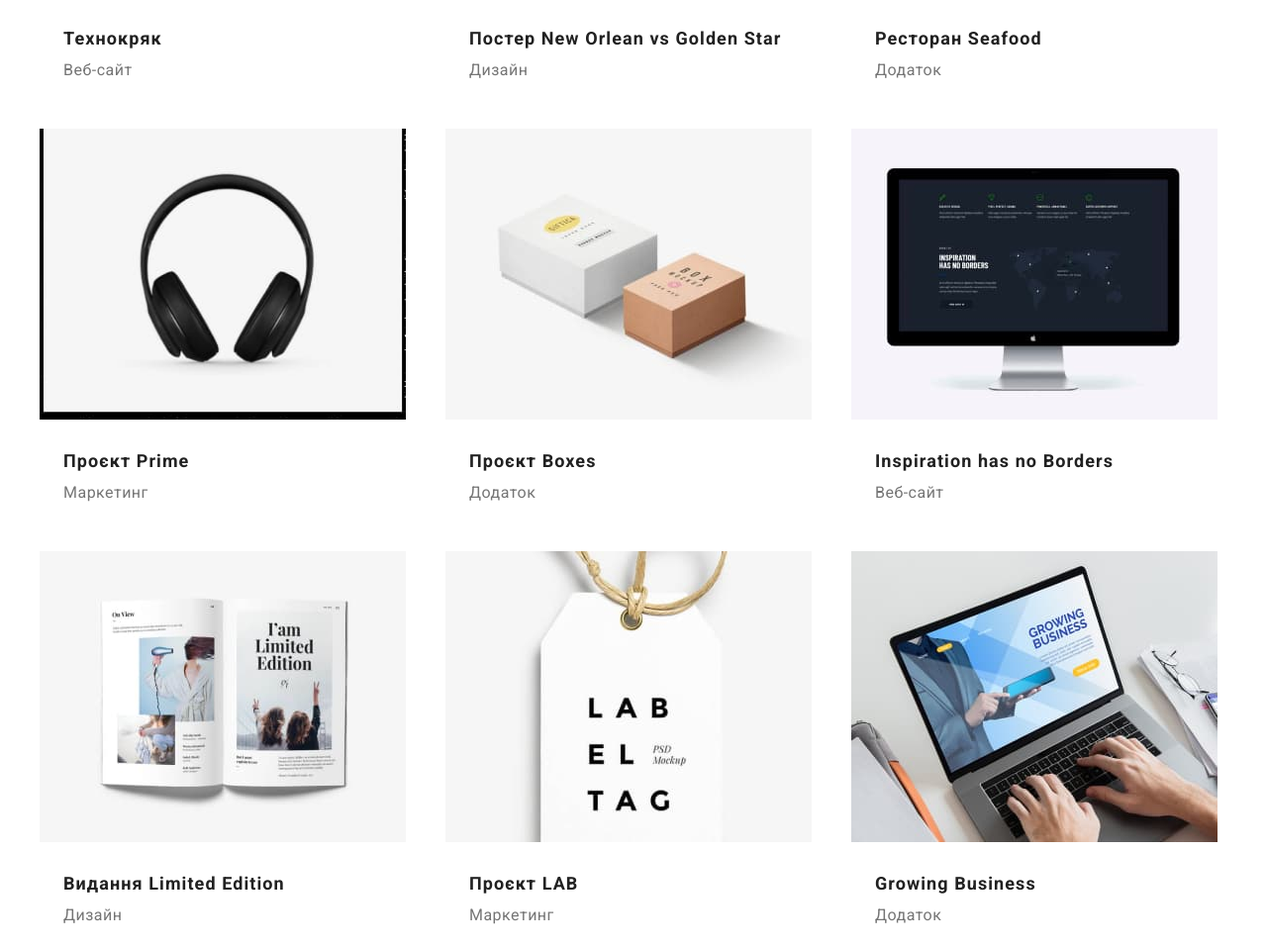
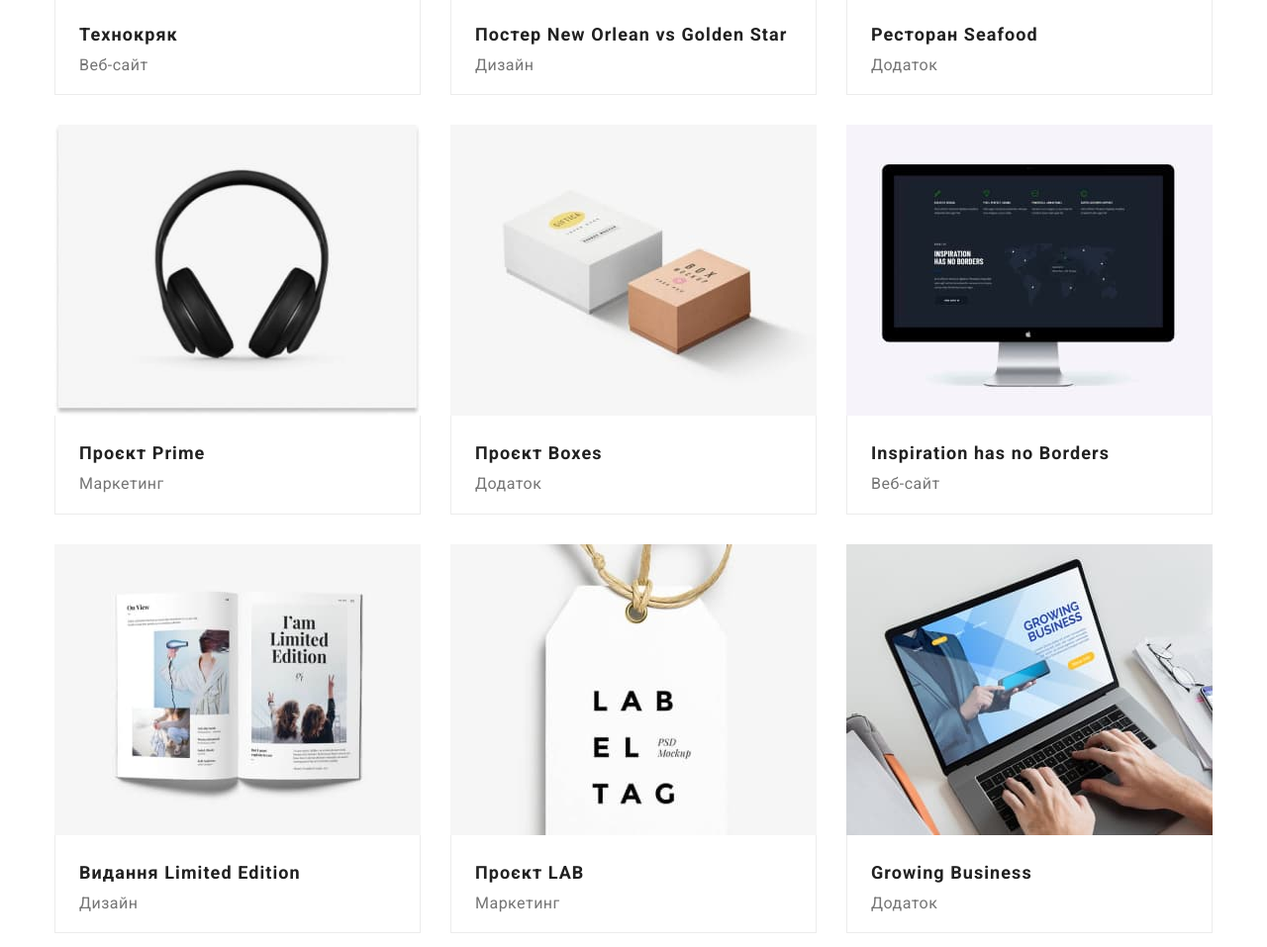
Before and after one commit to RevaDaryna/goit-markup-hw-03, a plain HTML site: page portfolio.html in a window 1280 px wide. Shown: the part 560-1517 px from the top of the page at 99% size. Drawn offline with nearby package versions, Linux system fonts and the light colour scheme.

Commit message:
add changed

```diff
--- a/css/style.css
+++ b/css/style.css
@@ -1,3 +1,5 @@
+@import 'node_modules/modern-normalize/modern-normalize.css';
+
 :root {
   --color-bg-action: #2196F3;
   --color-bg-button-active: #188CE8;
@@ -14,6 +16,8 @@
 
   --line-color: #ECECEC;
   --footer-address-color: rgba(255, 255, 255, 0.6);
+
+  --card-set-gap: 30px;
 }
 
 body {
@@ -43,10 +47,6 @@ li {
   margin: 0;
 }
 
-.list {
-  list-style-type: none;
-}
-
 .visually-hidden {
   position: absolute;
   white-space: nowrap;
@@ -60,11 +60,13 @@ li {
   margin: -1px;
 }
 
+.section {
+  margin-bottom: 94px;
+}
 
 .header {
   padding-top: 24px;
   padding-bottom: 25px;
-  margin-bottom: 94px;
   border-bottom: 1px solid var(--line-color);
 }
 
@@ -96,7 +98,7 @@ li {
   font-family: 'Raleway' , sans-serif;
   font-weight: 700;
   font-size: 26px;
-  line-height: 1.192;
+  line-height: 1.19;
   text-decoration: none;
 }
 
@@ -106,7 +108,7 @@ li {
 
 .e-mail {
   font-size: 14px;
-  line-height: 1.142;
+  line-height: 1.14;
   letter-spacing: 0.02em;
   color: var(--color-secondary);
   text-decoration: none;
@@ -114,7 +116,7 @@ li {
 
 .tel {
   font-size: 14px;
-  line-height: 1.142;
+  line-height: 1.14;
   letter-spacing: 0.02em;
   color: var(--color-secondary);
   text-decoration: none;
@@ -122,10 +124,14 @@ li {
 
 .header-link {
   font-size: 14px;
-  line-height: 1.142;
+  line-height: 1.14;
   letter-spacing: 0.02em;
   color: var(--color-primary);
   text-decoration: none;
+}
+
+.current-link {
+  color: var(--color-bg-action);
 }
 
 .header-link:hover,
@@ -152,7 +158,6 @@ li {
 .head-section{
   background-color: var(--dark-bg-color);
   padding: 200px 0px;
-  margin-bottom: 94px;
 }
 
 .head-button {
@@ -183,7 +188,7 @@ li {
 .head-title {
   font-weight: 900;
   font-size: 44px;
-  line-height: 1.3636;
+  line-height: 1.36;
   text-align: center;
   letter-spacing: 0.06em;
   text-transform: uppercase;
@@ -196,15 +201,10 @@ li {
 .section-title {
   font-weight: 700;
   font-size: 36px;
-  line-height: 1.166;
+  line-height: 1.17;
   text-align: center;
   color: var(--color-primary);
   margin: 0 0 50px;
-}
-
-.section-advantages {
-  margin-bottom: 94px;
-
 }
 
 .section-list {
@@ -216,7 +216,7 @@ li {
 .section-advantages-title {
   font-weight: 700;
   font-size: 14px;
-  line-height: 1.142;
+  line-height: 1.14;
   text-transform: uppercase;
   color: var(--color-primary);
   margin: 0 0 10px;
@@ -225,14 +225,10 @@ li {
 .section-advantages-text {
   font-weight: 400;
   font-size: 14px;
-  line-height: 1.714;
+  line-height: 1.71;
   color: var(--color-secondary);
   width: 270px;
   margin: 0;
-}
-
-.section-work {
-  margin-bottom: 94px ;
 }
 
 .section-work-img {
@@ -260,7 +256,7 @@ li {
 
 .section-team-name {
   font-size: 16px;
-  line-height: 1.1875;
+  line-height: 1.19;
   text-align: center;
   color: var(--color-primary);
   margin: 0 0 10px;
@@ -269,7 +265,7 @@ li {
 .section-team-profession {
   font-weight: 400;
   font-size: 16px;
-  line-height: 1.1875;
+  line-height: 1.19;
   text-align: center;
   color: var(--color-secondary);
   margin: 0;
@@ -284,7 +280,7 @@ li {
   font-family: 'Raleway', sans-serif;
   font-weight: 700;
   font-size: 26px;
-  line-height: 1.192;
+  line-height: 1.19;
   color: var(--color-invert);
   text-decoration: none;
 }
@@ -293,7 +289,7 @@ li {
   font-style: normal;
   font-weight: 400;
   font-size: 14px;
-  line-height: 1.714;
+  line-height: 1.71;
   color: var(--color-invert);
   text-decoration: none;
 }
@@ -302,7 +298,7 @@ li {
   font-style: normal;
   font-weight: 400;
   font-size: 14px;
-  line-height: 1.714;
+  line-height: 1.71;
   color: var(--footer-address-color);
   text-decoration: none;
 }
@@ -311,38 +307,24 @@ li {
   font-style: normal;
   font-weight: 400;
   font-size: 14px;
-  line-height: 1.714;
+  line-height: 1.71;
   color: var(--footer-address-color);
   text-decoration: none;
 }
 
 .footer-list {
-  margin-bottom: 9px;
-  margin-top: 20px;
+  margin: 20px 0 9px;
 }
 
 .footer-list:last-child {
   margin-bottom: 0;
 }
 
-.progects-list {
+.filter-list {
   display: flex;
-  flex-wrap: wrap;
-  gap: 30px;
-}
-
-.section-portfolio-progect {
-  flex-basis: calc(100% / 3 - 20px);
-}
-
-.section-portfolio {
-  margin-bottom: 94px;
-}
-
-.section-portfolio-img {
-  width: 370px ;
-  height: 294px;
-  margin-bottom: 20px;
+  gap: 8px;
+  justify-content: center;
+  margin-bottom: 50px;
 }
 
 .filter {
@@ -369,8 +351,11 @@ li {
   cursor: pointer;
 }
 
-.current-link {
-  color: var(--color-bg-action);
+.projects-list {
+  display: flex;
+  flex-wrap: wrap;
+  margin-left: calc(-1 * var(--card-set-gap));
+  margin-top: calc(-1 * var(--card-set-gap));
 }
 
 .section-portfolio-title {
@@ -379,20 +364,38 @@ li {
   line-height: 2;
   letter-spacing: 0.06em;
   color: var(--color-primary);
-  margin: 0 24px 4px;
+  margin: 0 0 4px;
 }
 
 .sectoin-portfolio-text {
   font-weight: 400;
   font-size: 16px;
-  line-height: 1,875;
+  line-height: 1,88;
   color: var(--color-secondary);
-  margin: 0 24px 20px;
+  margin: 0;;
 }
 
-.filter-list {
-  display: flex;
-  gap: 8px;
-  justify-content: center;
-  margin-bottom: 50px;
+.section-portfolio-img {
+  display: block;
+  max-width: 100%;
+  height: auto;
+  width: 370px;
+  height: 294px;
 }
+
+.section-portfolio-progect {
+  flex-basis: calc(100% / 3 - var(--card-set-gap));
+  margin-left: var(--card-set-gap);
+  margin-top: var(--card-set-gap);
+}
+
+.card {
+  width: 370px;
+}
+
+
+.card-content {
+  padding: 20px 24px;
+  border: 1px solid var(--line-color);
+  border-top: none;
+}
--- a/portfolio.html
+++ b/portfolio.html
@@ -15,7 +15,7 @@
 </head>
 <body>
 
-    <header class="header">
+    <header class="header section">
         <div class="container">
             <div class="header-container">
                 <nav class="header-nav">
@@ -35,7 +35,7 @@
     </header>
 
     <main>
-        <section class="section-portfolio">
+        <section class="section">
             <div class="container">
                 <h1 class="visually-hidden">Портфоліо</h1>
                 <ul class="filter-list">
@@ -60,59 +60,113 @@
                     </li>
                 </ul>
 
-                <ul class="progects-list">
+                <ul class="projects-list">
                     <li class="section-portfolio-progect">
-                        <img src="./images/progects/portfolio(1).jpg" alt="Ноутбук із веб-сайтом" class="section-portfolio-img">
-                        <h4 class="section-portfolio-title">Технокряк</h4>
+                        <article class="card">
+                            <div class="card-thumb">
+                                <img src="./images/projects/portfolio(1).jpg" alt="Ноутбук із веб-сайтом" class="section-portfolio-img">
+                            </div>
+                            <div class="card-content">
+                                <h2 class="section-portfolio-title">Технокряк</h2>
                                 <p class="sectoin-portfolio-text">Веб-сайт</p>
+                            </div>
+                        </article>
                     </li>
 
                     <li class="section-portfolio-progect">
-                        <img src="./images/progects/portfolio(2).jpg" alt="Постер із волейболістами" class="section-portfolio-img">
-                        <h4 class="section-portfolio-title">Постер New Orlean vs Golden Star</h4>
+                        <article class="card">
+                            <div class="card-thumb">
+                                <img src="./images/projects/portfolio(2).jpg" alt="Ноутбук із веб-сайтом" class="section-portfolio-img">
+                            </div>
+                            <div class="card-content">
+                                <h2 class="section-portfolio-title">Постер New Orlean vs Golden Star</h2>
                                 <p class="sectoin-portfolio-text">Дизайн</p>
+                            </div>
+                        </article>
                     </li>
 
                     <li class="section-portfolio-progect">
-                        <img src="./images/progects/portfolio(3).jpg" alt="Постер ресторану" class="section-portfolio-img">
-                        <h4 class="section-portfolio-title">Ресторан Seafood</h4>
+                        <article class="card">
+                            <div class="card-thumb">
+                                <img src="./images/projects/portfolio(3).jpg" alt="Ноутбук із веб-сайтом" class="section-portfolio-img">
+                            </div>
+                            <div class="card-content">
+                                <h2 class="section-portfolio-title">Ресторан Seafood</h2>
                                 <p class="sectoin-portfolio-text">Додаток</p>
+                            </div>
+                        </article>
                     </li>
 
                     <li class="section-portfolio-progect">
-                        <img src="./images/progects/portfolio(4).jpg" alt="Навушники" class="section-portfolio-img">
-                        <h4 class="section-portfolio-title">Проєкт Prime</h4>
+                        <article class="card">
+                            <div class="card-thumb">
+                                <img src="./images/projects/portfolio(4).jpg" alt="Ноутбук із веб-сайтом" class="section-portfolio-img">
+                            </div>
+                            <div class="card-content">
+                                <h2 class="section-portfolio-title">Проєкт Prime</h2>
                                 <p class="sectoin-portfolio-text">Маркетинг</p>
+                            </div>
+                        </article>
                     </li>
 
                     <li class="section-portfolio-progect">
-                        <img src="./images/progects/portfolio(5).jpg" alt="Дві коробки" class="section-portfolio-img">
-                        <h4 class="section-portfolio-title">Проєкт Boxes</h4>
+                        <article class="card">
+                            <div class="card-thumb">
+                                <img src="./images/projects/portfolio(5).jpg" alt="Ноутбук із веб-сайтом" class="section-portfolio-img">
+                            </div>
+                            <div class="card-content">
+                                <h2 class="section-portfolio-title">Проєкт Boxes</h2>
                                 <p class="sectoin-portfolio-text">Додаток</p>
+                            </div>
+                        </article>
                     </li>
 
                     <li class="section-portfolio-progect">
-                        <img src="./images/progects/portfolio(6).jpg" alt="Комп'ютер" class="section-portfolio-img">
-                        <h4 class="section-portfolio-title">Inspiration has no Borders</h4>
+                        <article class="card">
+                            <div class="card-thumb">
+                                <img src="./images/projects/portfolio(6).jpg" alt="Ноутбук із веб-сайтом" class="section-portfolio-img">
+                            </div>
+                            <div class="card-content">
+                                <h2 class="section-portfolio-title">Inspiration has no Borders</h2>
                                 <p class="sectoin-portfolio-text">Веб-сайт</p>
+                            </div>
+                        </article>
                     </li>
 
                     <li class="section-portfolio-progect">
-                        <img src="./images/progects/portfolio(7).jpg" alt="Журнал" class="section-portfolio-img">
-                        <h4 class="section-portfolio-title">Видання Limited Edition</h4>
+                        <article class="card">
+                            <div class="card-thumb">
+                                <img src="./images/projects/portfolio(7).jpg" alt="Ноутбук із веб-сайтом" class="section-portfolio-img">
+                            </div>
+                            <div class="card-content">
+                                <h2 class="section-portfolio-title">Видання Limited Edition</h2>
                                 <p class="sectoin-portfolio-text">Дизайн</p>
+                            </div>
+                        </article>
                     </li>
 
                     <li class="section-portfolio-progect">
-                        <img src="./images/progects/portfolio(8).jpg" alt="Картка з написом" class="section-portfolio-img">
-                        <h4 class="section-portfolio-title">Проєкт LAB</h4>
+                        <article class="card">
+                            <div class="card-thumb">
+                                <img src="./images/projects/portfolio(8).jpg" alt="Ноутбук із веб-сайтом" class="section-portfolio-img">
+                            </div>
+                            <div class="card-content">
+                                <h2 class="section-portfolio-title">Проєкт LAB</h2>
                                 <p class="sectoin-portfolio-text">Маркетинг</p>
+                            </div>
+                        </article>
                     </li>
 
                     <li class="section-portfolio-progect">
-                        <img src="./images/progects/portfolio(9).jpg" alt="Людина друкує на ноутбуці" class="section-portfolio-img">
-                        <h4 class="section-portfolio-title">Growing Business</h4>
+                        <article class="card">
+                            <div class="card-thumb">
+                                <img src="./images/projects/portfolio(9).jpg" alt="Ноутбук із веб-сайтом" class="section-portfolio-img">
+                            </div>
+                            <div class="card-content">
+                                <h2 class="section-portfolio-title">Growing Business</h2>
                                 <p class="sectoin-portfolio-text">Додаток</p>
+                            </div>
+                        </article>
                     </li>
                 </ul>
             </div>
```
Also changed, not shown: index.html (+4 -4 lines), images/progects/portfolio(4).jpg (deleted), images/projects/portfolio(1).jpg (renamed from images/progects/portfolio(1).jpg), images/projects/portfolio(2).jpg (renamed from images/progects/portfolio(2).jpg), images/projects/portfolio(3).jpg (renamed from images/progects/portfolio(3).jpg), images/projects/portfolio(4).jpg (added), images/projects/portfolio(5).jpg (renamed from images/progects/portfolio(5).jpg), images/projects/portfolio(6).jpg (renamed from images/progects/portfolio(6).jpg), images/projects/portfolio(7).jpg (renamed from images/progects/portfolio(7).jpg), images/projects/portfolio(8).jpg (renamed from images/progects/portfolio(8).jpg), images/projects/portfolio(9).jpg (renamed from images/progects/portfolio(9).jpg). Lines whose indentation alone changed are shown as unchanged.
